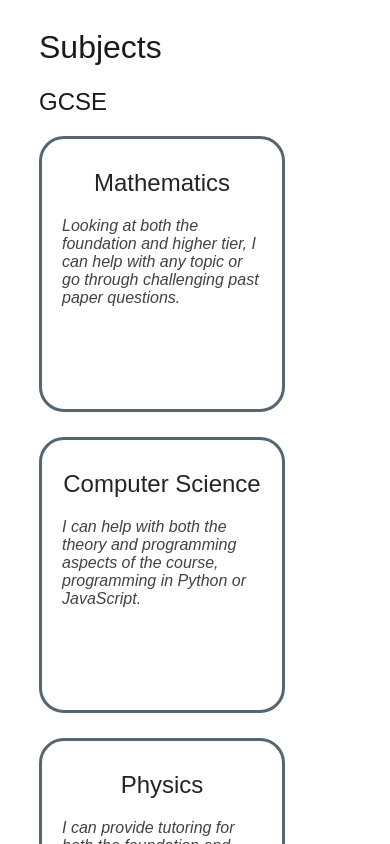
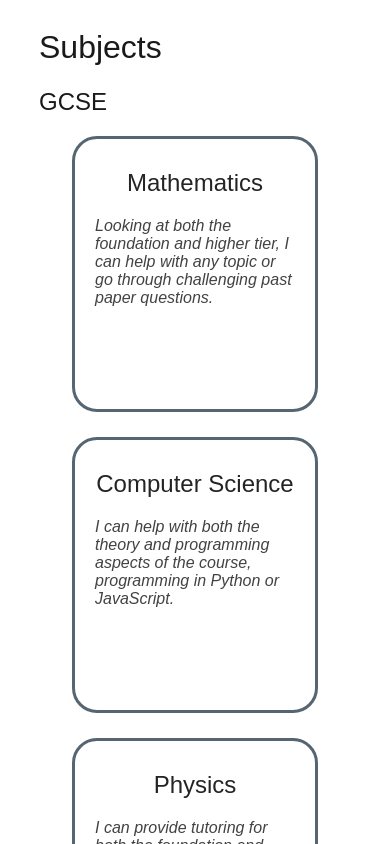
Before and after one commit to FinleyCooper/tutoring, a React (Vite) app in the folder frontend/: page / in a window 390 px wide. Shown: the part 1800-2644 px from the top of the page. Built offline with nearby package versions, Linux system fonts and the light colour scheme.

Commit message:
centered subjects

```diff
--- a/frontend/src/index.css
+++ b/frontend/src/index.css
@@ -110,3 +110,9 @@ body {
 .link {
     color: #777777;
 }
+
+@media (max-width: 646px) {
+    .subject-list {
+        justify-content: center;
+    }
+}
```
